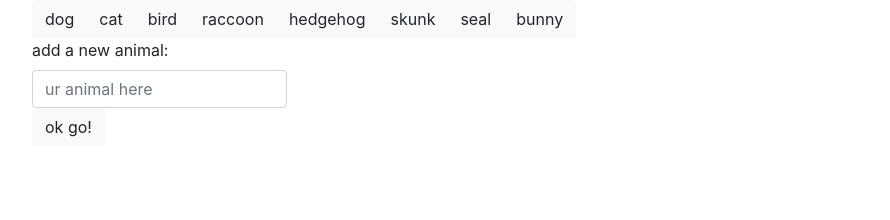
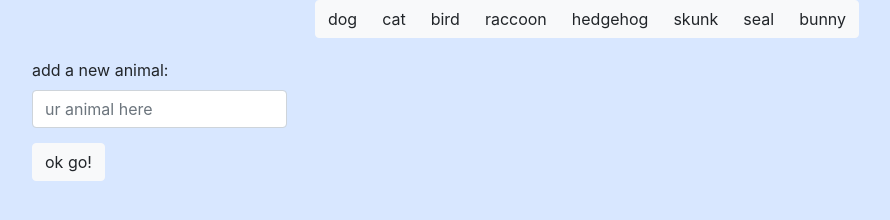
Before and after one commit to onahbosen/onahbosen.github.io, a plain HTML site: page GifTastic/index.html in a window 1280 px wide. Shown: the whole page, without its empty margins (53-943 px from the left). Drawn offline with nearby package versions, Linux system fonts and the light colour scheme.

Commit message:
styles done

```diff
--- a/GifTastic/assets/css/style.css
+++ b/GifTastic/assets/css/style.css
@@ -1,3 +1,23 @@
+body{
+    background-color: #d8e7ff;
+}
+
+.btn-group{
+    display: block;
+    margin-bottom: 20px;
+    margin-right: auto;
+    margin-left: auto;
+    text-align: center;
+}
+
+.animal-button{
+    text-align: center;
+}
+
+#animal-input{
+    margin-bottom: 15px;
+}
+
 .gif {
-    display: block;
+    display: inline-block;
 }
--- a/GifTastic/assets/javascript/app.js
+++ b/GifTastic/assets/javascript/app.js
@@ -22,7 +22,6 @@
     })
         .then(function(response){
 
-            console.log(response);
             var results = response.data;
 
             for (var i = 0; i < results.length; i++){
```
